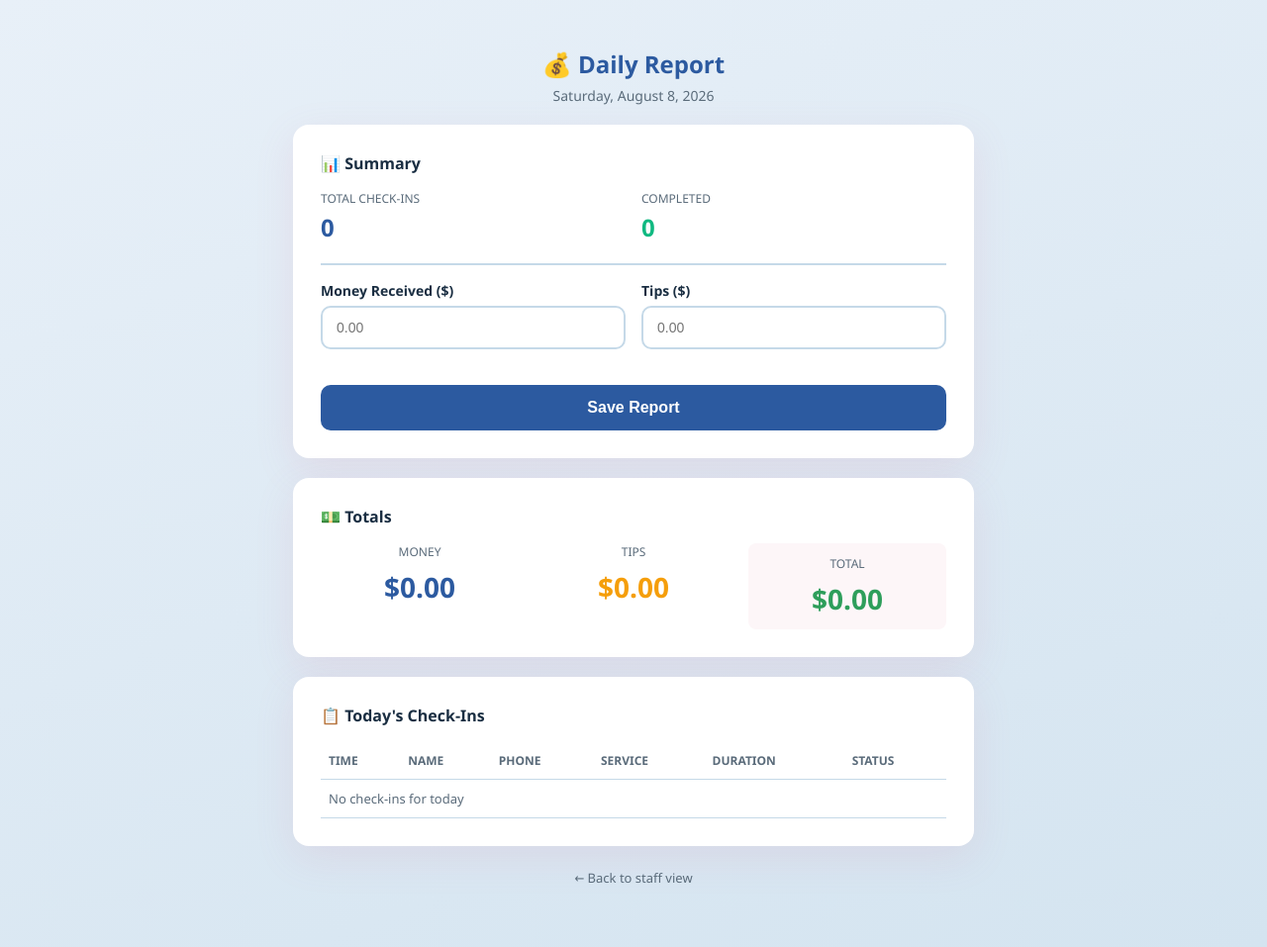
After one commit to KEVIN-NGUYENDAD/Sass-ai-app, a Flask app: page /daily-report in a window 1280 px wide. The commit adds this page. Shown: the whole page at 99% size. Run offline with Flask 3, Linux system fonts and the light colour scheme; the visitor is signed in with stand-in values (Sample User, id 1); data that the repository does not hold is empty.

Commit message:
Phase 2: Add daily report page for tracking money and tips
New features:
- Create /daily-report page (staff only, password protected)
- Display today's check-ins summary
- Owner can enter money received and tips
- Real-time calculation of totals
- Persistent storage in data file
- Link from staff page to daily report

Routes added:
- GET /daily-report - Display report page
- GET /api/daily-report - Load report data for a date
- POST /api/daily-report - Save report data

Co-Authored-By: Claude Sonnet 5 <noreply@anthropic.com>
Claude-Session: https://claude.ai/code/session_012AgvBsAV4D9AKLwzz3oKFw

```diff
--- a/nail_salon_checkin/app.py
+++ b/nail_salon_checkin/app.py
@@ -450,6 +450,67 @@ def api_checkin_by_staff():
     return jsonify({"checkin": record}), 201
 
 
+@app.route("/daily-report")
+def daily_report_page():
+    if not session.get("staff_authenticated"):
+        return redirect("/staff-login")
+    return render_template("daily_report.html")
+
+
+@app.route("/api/daily-report", methods=["GET"])
+def get_daily_report():
+    if not session.get("staff_authenticated"):
+        return jsonify({"error": "Unauthorized"}), 401
+
+    date = request.args.get("date", "")
+    if not date:
+        return jsonify({"money_received": 0, "tips": 0})
+
+    try:
+        with _lock:
+            data = _load_data()
+    except FileNotFoundError:
+        return jsonify({"money_received": 0, "tips": 0})
+
+    reports = data.get("reports", {})
+    report = reports.get(date, {})
+    return jsonify({
+        "money_received": report.get("money_received", 0),
+        "tips": report.get("tips", 0)
+    })
+
+
+@app.route("/api/daily-report", methods=["POST"])
+def save_daily_report():
+    if not session.get("staff_authenticated"):
+        return jsonify({"error": "Unauthorized"}), 401
+
+    req = request.get_json()
+    date = req.get("date", "")
+    money = float(req.get("money_received", 0))
+    tips = float(req.get("tips", 0))
+
+    if not date:
+        return jsonify({"error": "Missing date"}), 400
+
+    try:
+        with _lock:
+            data = _load_data()
+            if "reports" not in data:
+                data["reports"] = {}
+            data["reports"][date] = {
+                "money_received": money,
+                "tips": tips,
+                "updated_at": datetime.now().isoformat()
+            }
+            _save_data(data)
+    except Exception as e:
+        logger.exception("Error saving report")
+        return jsonify({"error": "Failed to save report"}), 500
+
+    return jsonify({"message": "Report saved successfully"})
+
+
 @app.route("/health")
 def health():
     return jsonify({"status": "ok", "app": "Nail Salon Check-In"}), 200
--- /dev/null
+++ b/nail_salon_checkin/templates/daily_report.html
@@ -0,0 +1,223 @@
+<!DOCTYPE html>
+<html lang="en">
+<head>
+    <meta charset="UTF-8">
+    <meta name="viewport" content="width=device-width, initial-scale=1.0">
+    <title>Daily Report &ndash; Nail Salon Check-In</title>
+    <link rel="stylesheet" href="{{ url_for('static', filename='style.css') }}">
+</head>
+<body>
+    <div class="page">
+        <header class="hero hero-compact">
+            <h1>💰 Daily Report</h1>
+            <p id="reportDate" style="color: var(--muted);">Today</p>
+        </header>
+
+        <div class="card wide" style="margin-bottom: 20px;">
+            <h3 style="margin-bottom: 16px; font-size: 16px; color: var(--ink);">📊 Summary</h3>
+            <div style="display: grid; grid-template-columns: repeat(2, 1fr); gap: 16px; margin-bottom: 20px;">
+                <div>
+                    <div style="font-size: 12px; color: var(--muted); text-transform: uppercase; margin-bottom: 4px;">Total Check-Ins</div>
+                    <div style="font-size: 24px; font-weight: bold; color: var(--pink-dark);" id="totalCheckins">0</div>
+                </div>
+                <div>
+                    <div style="font-size: 12px; color: var(--muted); text-transform: uppercase; margin-bottom: 4px;">Completed</div>
+                    <div style="font-size: 24px; font-weight: bold; color: #10b981;" id="completedCount">0</div>
+                </div>
+            </div>
+
+            <div style="border-top: 2px solid var(--border); padding-top: 16px;">
+                <div class="field-row" style="margin-bottom: 16px;">
+                    <div class="field">
+                        <label>Money Received ($)</label>
+                        <input type="number" id="moneyInput" placeholder="0.00" min="0" step="0.01" style="width: 100%; padding: 12px 14px; border: 2px solid var(--border); border-radius: 10px; font-size: 14px;">
+                    </div>
+                    <div class="field">
+                        <label>Tips ($)</label>
+                        <input type="number" id="tipsInput" placeholder="0.00" min="0" step="0.01" style="width: 100%; padding: 12px 14px; border: 2px solid var(--border); border-radius: 10px; font-size: 14px;">
+                    </div>
+                </div>
+                <button class="btn-primary" id="saveReportBtn" style="width: 100%;">Save Report</button>
+                <p id="reportMessage" class="error" hidden style="margin-top: 12px;"></p>
+            </div>
+        </div>
+
+        <div class="card wide" style="margin-bottom: 20px;">
+            <h3 style="margin-bottom: 16px; font-size: 16px; color: var(--ink);">💵 Totals</h3>
+            <div style="display: grid; grid-template-columns: repeat(3, 1fr); gap: 16px; text-align: center;">
+                <div>
+                    <div style="font-size: 12px; color: var(--muted); text-transform: uppercase; margin-bottom: 8px;">Money</div>
+                    <div style="font-size: 28px; font-weight: bold; color: var(--pink-dark);">$<span id="displayMoney">0.00</span></div>
+                </div>
+                <div>
+                    <div style="font-size: 12px; color: var(--muted); text-transform: uppercase; margin-bottom: 8px;">Tips</div>
+                    <div style="font-size: 28px; font-weight: bold; color: #f59e0b;">$<span id="displayTips">0.00</span></div>
+                </div>
+                <div style="background: #fdf6f8; border-radius: 8px; padding: 12px;">
+                    <div style="font-size: 12px; color: var(--muted); text-transform: uppercase; margin-bottom: 8px;">Total</div>
+                    <div style="font-size: 28px; font-weight: bold; color: #2e9e5b;">$<span id="displayTotal">0.00</span></div>
+                </div>
+            </div>
+        </div>
+
+        <main class="card wide" style="margin-bottom: 20px;">
+            <h3 style="margin-bottom: 16px; font-size: 16px; color: var(--ink);">📋 Today's Check-Ins</h3>
+            <div style="overflow-x: auto;">
+                <table class="queue-table" style="min-width: 100%;">
+                    <thead>
+                        <tr>
+                            <th>Time</th>
+                            <th>Name</th>
+                            <th>Phone</th>
+                            <th>Service</th>
+                            <th>Duration</th>
+                            <th>Status</th>
+                        </tr>
+                    </thead>
+                    <tbody id="checkinBody">
+                        <tr><td colspan="6" class="muted">Loading check-ins...</td></tr>
+                    </tbody>
+                </table>
+            </div>
+        </main>
+
+        <footer class="footer">
+            <a href="/staff">&larr; Back to staff view</a>
+        </footer>
+    </div>
+
+    <script>
+        (function() {
+            const reportDateEl = document.getElementById('reportDate');
+            const totalCheckinsEl = document.getElementById('totalCheckins');
+            const completedCountEl = document.getElementById('completedCount');
+            const moneyInput = document.getElementById('moneyInput');
+            const tipsInput = document.getElementById('tipsInput');
+            const saveReportBtn = document.getElementById('saveReportBtn');
+            const reportMessage = document.getElementById('reportMessage');
+            const checkinBody = document.getElementById('checkinBody');
+            const displayMoney = document.getElementById('displayMoney');
+            const displayTips = document.getElementById('displayTips');
+            const displayTotal = document.getElementById('displayTotal');
+
+            function todayStr() {
+                const d = new Date();
+                const offset = d.getTimezoneOffset();
+                return new Date(d.getTime() - offset * 60 * 1000).toISOString().slice(0, 10);
+            }
+
+            function formatTime(t) {
+                const [h, m] = t.split(':').map(Number);
+                const period = h >= 12 ? 'PM' : 'AM';
+                const hour12 = h % 12 === 0 ? 12 : h % 12;
+                return `${hour12}:${String(m).padStart(2, '0')} ${period}`;
+            }
+
+            function formatDate(dateStr) {
+                const d = new Date(dateStr + 'T00:00:00');
+                return d.toLocaleDateString('en-US', { weekday: 'long', year: 'numeric', month: 'long', day: 'numeric' });
+            }
+
+            const STATUS_LABELS = {
+                waiting_confirm: 'Waiting Confirm',
+                confirmed: 'Confirmed',
+                in_service: 'In Service',
+                complete: 'Complete',
+                cancelled: 'Cancelled',
+            };
+
+            function escapeHtml(text) {
+                const div = document.createElement('div');
+                div.textContent = text;
+                return div.innerHTML;
+            }
+
+            function loadReport() {
+                const today = todayStr();
+                reportDateEl.textContent = formatDate(today);
+
+                fetch(`/api/checkins?date=${encodeURIComponent(today)}`)
+                    .then(res => res.json())
+                    .then(data => {
+                        const checkins = data.checkins || [];
+                        totalCheckinsEl.textContent = checkins.length;
+                        const completed = checkins.filter(c => c.status === 'complete').length;
+                        completedCountEl.textContent = completed;
+
+                        checkinBody.innerHTML = '';
+                        if (!checkins.length) {
+                            checkinBody.innerHTML = '<tr><td colspan="6" class="muted">No check-ins for today</td></tr>';
+                        } else {
+                            checkins.forEach(c => {
+                                const tr = document.createElement('tr');
+                                tr.innerHTML = `
+                                    <td>${formatTime(c.time)}</td>
+                                    <td>${escapeHtml(c.name)}</td>
+                                    <td>${escapeHtml(c.phone || '—')}</td>
+                                    <td>${escapeHtml(c.service_note)}</td>
+                                    <td>${c.duration_minutes ? c.duration_minutes + ' min' : '—'}</td>
+                                    <td><span class="status-badge status-${c.status}">${STATUS_LABELS[c.status] || c.status}</span></td>
+                                `;
+                                checkinBody.appendChild(tr);
+                            });
+                        }
+                    });
+
+                loadReportData();
+            }
+
+            function loadReportData() {
+                const today = todayStr();
+                fetch(`/api/daily-report?date=${encodeURIComponent(today)}`)
+                    .then(res => res.json())
+                    .then(data => {
+                        moneyInput.value = (data.money_received || 0).toFixed(2);
+                        tipsInput.value = (data.tips || 0).toFixed(2);
+                        updateTotals();
+                    })
+                    .catch(() => updateTotals());
+            }
+
+            function updateTotals() {
+                const money = parseFloat(moneyInput.value) || 0;
+                const tips = parseFloat(tipsInput.value) || 0;
+                const total = money + tips;
+
+                displayMoney.textContent = money.toFixed(2);
+                displayTips.textContent = tips.toFixed(2);
+                displayTotal.textContent = total.toFixed(2);
+            }
+
+            saveReportBtn.addEventListener('click', () => {
+                const today = todayStr();
+                const money = parseFloat(moneyInput.value) || 0;
+                const tips = parseFloat(tipsInput.value) || 0;
+
+                fetch('/api/daily-report', {
+                    method: 'POST',
+                    headers: { 'Content-Type': 'application/json' },
+                    body: JSON.stringify({ date: today, money_received: money, tips })
+                })
+                .then(res => res.json())
+                .then(data => {
+                    reportMessage.textContent = data.message || 'Report saved!';
+                    reportMessage.style.background = '#e9f7ef';
+                    reportMessage.style.color = '#2e9e5b';
+                    reportMessage.hidden = false;
+                    setTimeout(() => reportMessage.hidden = true, 3000);
+                })
+                .catch(err => {
+                    reportMessage.textContent = 'Error saving report';
+                    reportMessage.hidden = false;
+                });
+            });
+
+            moneyInput.addEventListener('input', updateTotals);
+            tipsInput.addEventListener('input', updateTotals);
+
+            loadReport();
+            setInterval(() => loadReport(), 10000);
+        })();
+    </script>
+</body>
+</html>
--- a/nail_salon_checkin/templates/staff.html
+++ b/nail_salon_checkin/templates/staff.html
@@ -111,7 +111,11 @@
         </main>
 
         <footer class="footer">
-            <a href="/">&larr; Back to check-in</a>
+            <div style="display: flex; gap: 16px; justify-content: center; flex-wrap: wrap;">
+                <a href="/">&larr; Customer Check-In</a>
+                <span style="color: var(--border);">·</span>
+                <a href="/daily-report">💰 Daily Report</a>
+            </div>
         </footer>
     </div>
 
```
